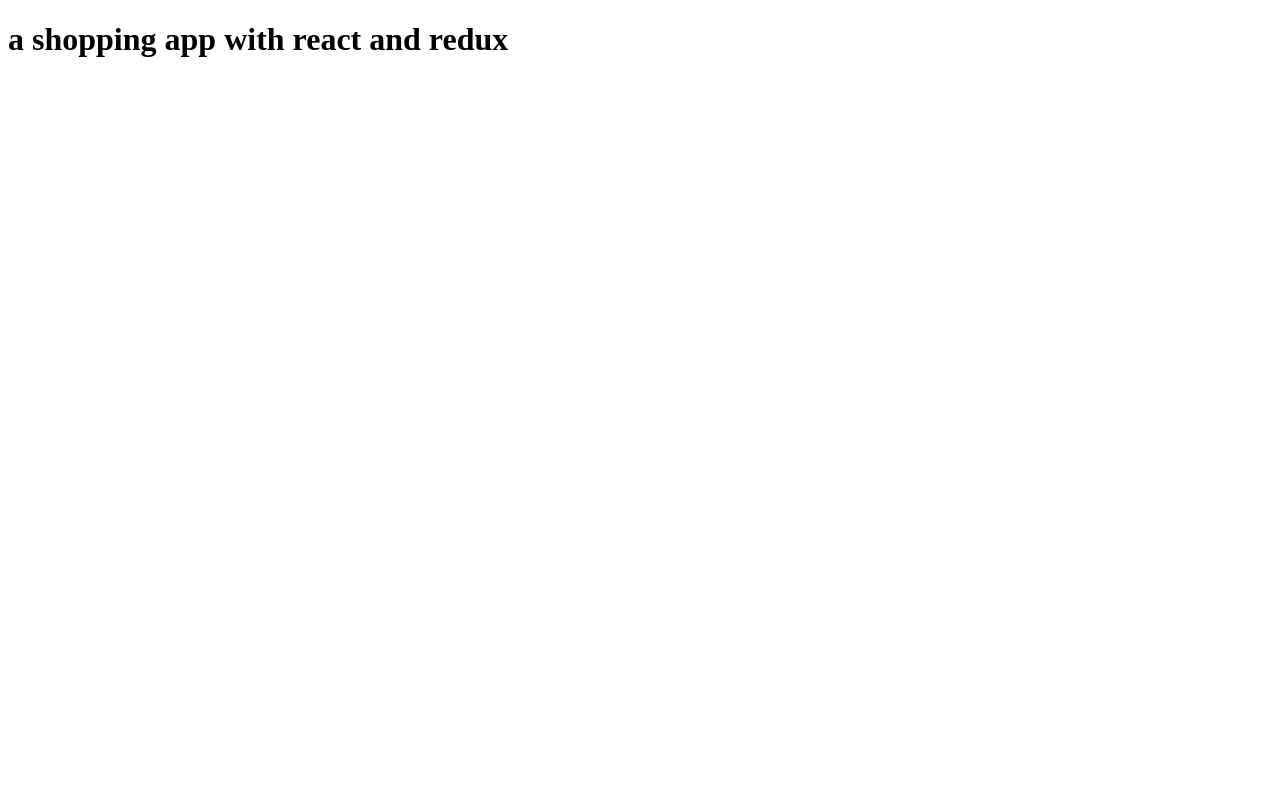
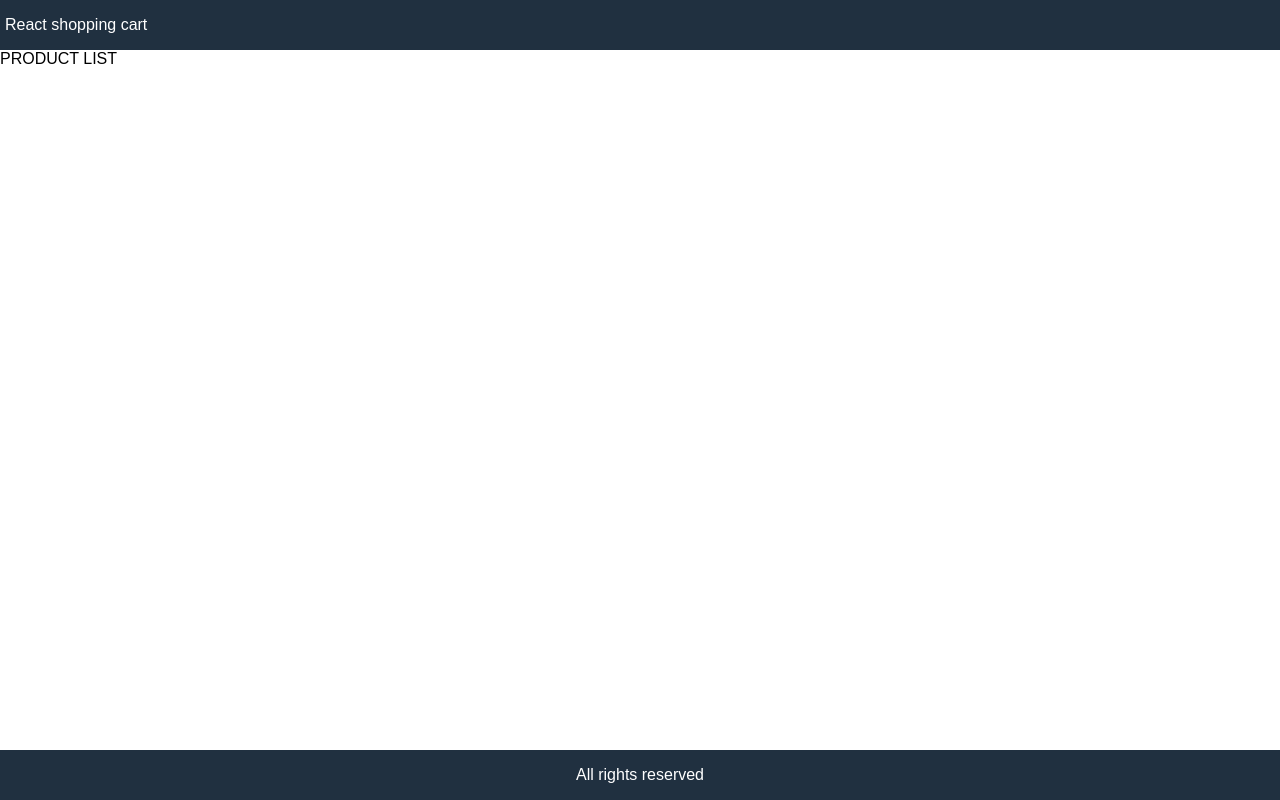
Before and after one commit to AaquibSyed/react-redux-store, a React (Create React App) app: page / in a window 1280 px wide. Built offline with nearby package versions, Linux system fonts and the light colour scheme.

Commit message:
feature-1

```diff
--- a/src/App.js
+++ b/src/App.js
@@ -1,10 +1,19 @@
+//feature1
 import './App.css';
 
 function App() {
   return (
-    <div className="App">
-       <h1> a shopping app with react and redux</h1>
-    </div>
+   <div className="grid-container">
+     <header>
+       <a href="/">React shopping cart</a>
+     </header>
+     <main>
+       PRODUCT LIST
+     </main>
+     <footer>
+       All rights reserved
+     </footer>
+   </div>
   );
 }
 
--- a/src/index.css
+++ b/src/index.css
@@ -0,0 +1,60 @@
+html {
+  font-size: 62.5%;
+  box-sizing: border-box;
+}
+
+body,
+#root {
+  height: 100vh;
+  margin: 0;
+}
+
+.grid-container {
+  display: grid;
+  height: 100%;
+  grid-template-areas:
+    "header"
+    "main"
+    "footer";
+  grid-template-rows: 5rem 1fr 5rem;
+  grid-template-columns: 1fr;
+}
+
+header {
+  grid-area: header;
+  background-color: #203040;
+  color: white;
+  display: flex;
+  align-items: center;
+  padding: 0.5rem;
+}
+
+header a {
+  text-decoration: none;
+  color: white;
+}
+
+main {
+  grid-area: main;
+}
+
+footer {
+  grid-area: footer;
+  background-color: #203040;
+  color: white;
+  display: flex;
+  align-items: center;
+  justify-content: center;
+}
+
+a:hover {
+  color: orange;
+}
+
+body,
+textarea,
+input,
+select {
+  font-size: 1.6rem;
+  font-family: Arial, Helvetica, sans-serif;
+}
```
Also changed, not shown: 1 other file (tests, documents, lock files or other folders).
